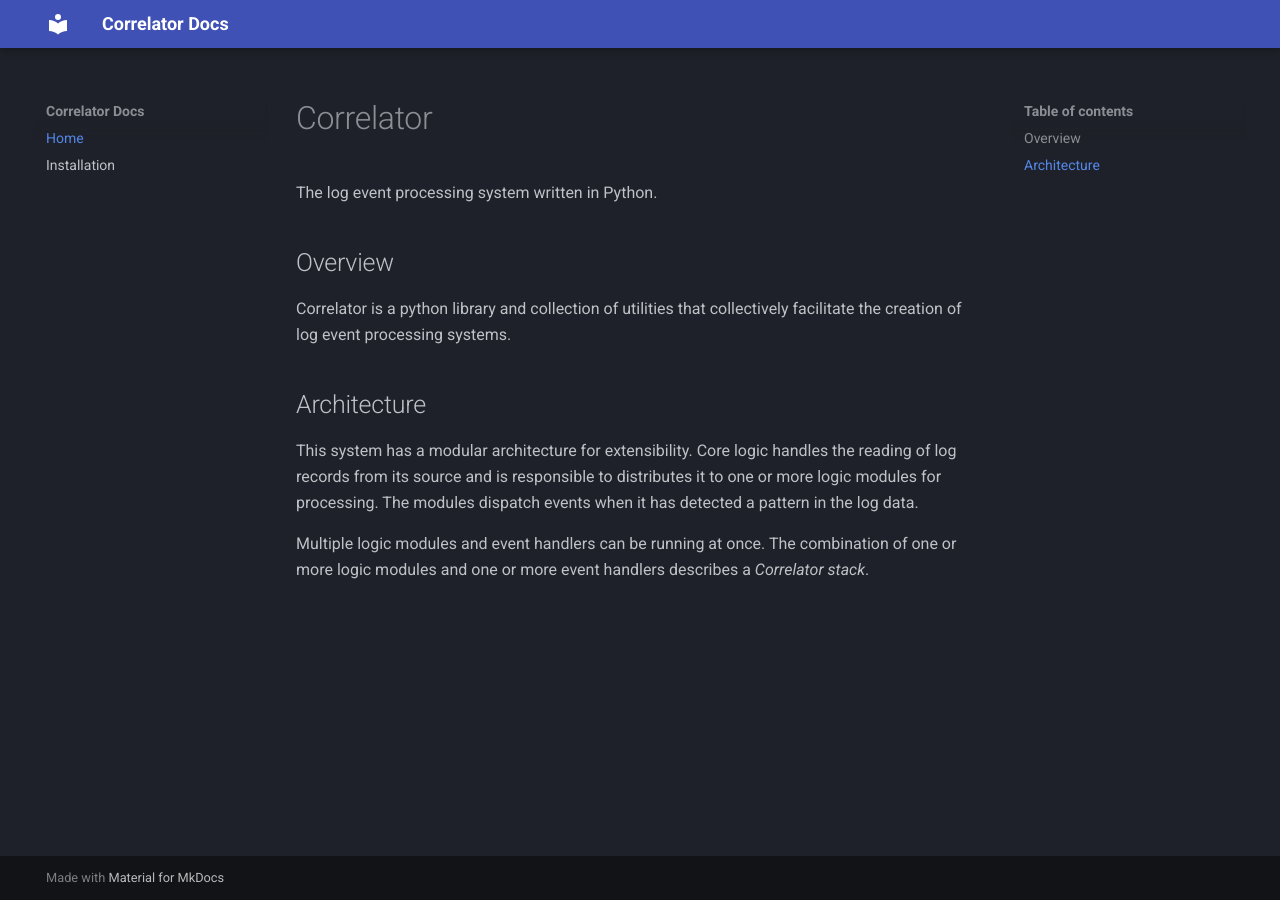
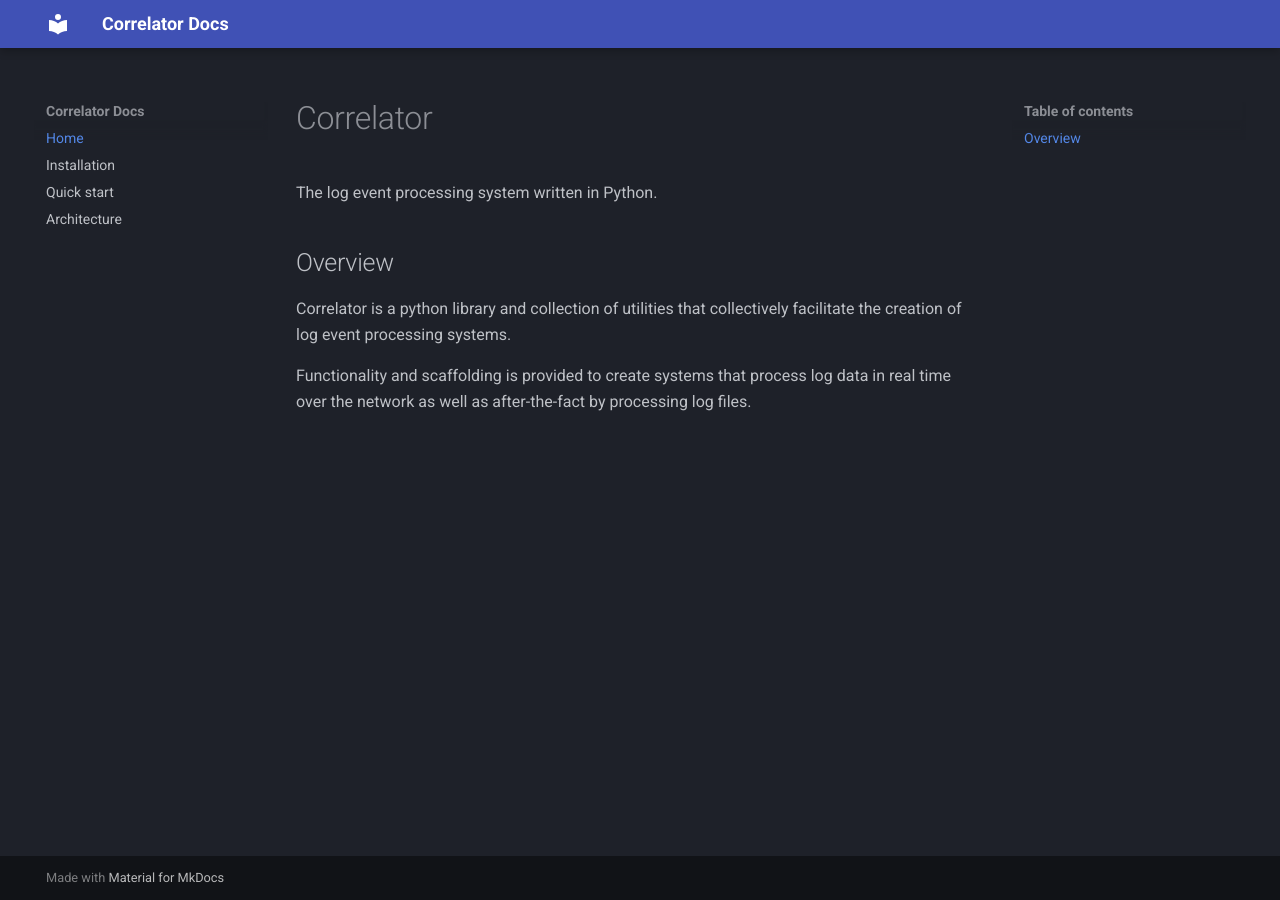
Before and after one commit to dagainz/Correlator, an MkDocs documentation site: the page built from docs/index.md, in a window 1280 px wide. Built offline with MkDocs 1.6.1 and Material for MkDocs 9.7.7, drawn with Linux system fonts in a browser that asks for light colours.

Commit message:
Flesh out docs more

```diff
--- a/docs/index.md
+++ b/docs/index.md
@@ -7,11 +7,5 @@ The log event processing system written in Python.
 Correlator is a python library and collection of utilities that collectively
 facilitate the creation of log event processing systems.
 
-## Architecture
-
-This system has a modular architecture for extensibility. Core logic handles the reading of log records from its source and is responsible to
-distributes it to one or more logic modules for processing. The modules dispatch events when
-it has detected a pattern in the log data.
-
-Multiple logic modules and event handlers can be running at once. The combination of one
-or more logic modules and one or more event handlers describes a *Correlator stack*.
+Functionality and scaffolding is provided to create systems that process log data in real
+time over the network as well as after-the-fact by processing log files.
--- a/mkdocs.yml
+++ b/mkdocs.yml
@@ -11,3 +11,5 @@ plugins:
 nav:
   - Home: index.md
   - Installation: installation.md
+  - Quick start: quickstart.md
+  - Architecture: architecture.md
```
Also changed, not shown: docs/architecture.md (added, +12 -0 lines), docs/installation.md (+6 -4 lines), docs/quickstart.md (added, +1 -0 lines).
